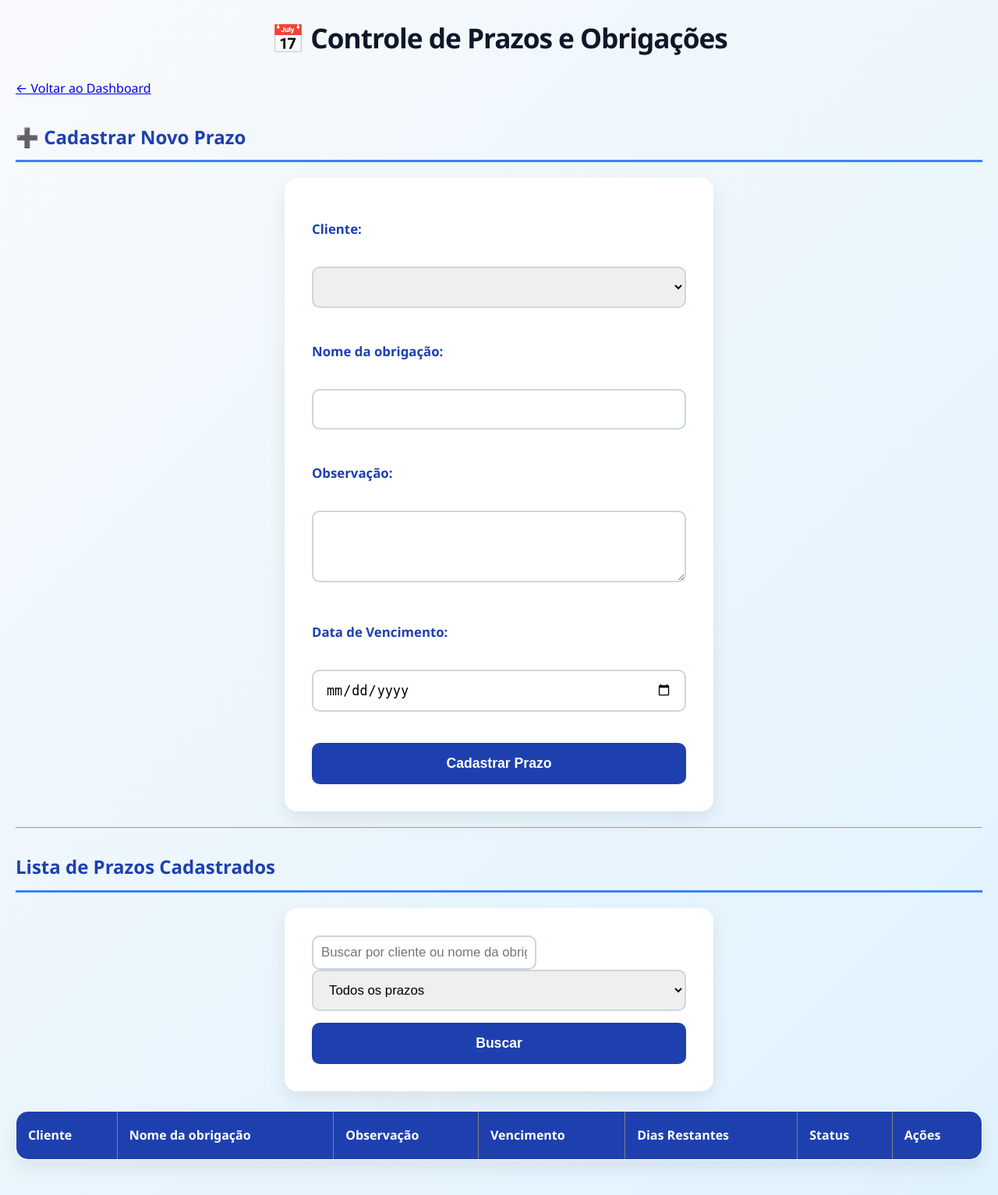
After one commit to MatheusBSS/ProjetoContabil, a Flask app: page /prazos in a window 1280 px wide. The commit adds this page. Shown: the whole page at 78% size. Run offline with Flask 3, Linux system fonts and the light colour scheme; the visitor is signed in with stand-in values (Sample User, id 1); lists and menus that the app fills with data are empty.

Commit message:
- Cadastro de prazos com nome da obrigação, observação e data de vencimento - Listagem com filtros dos prazos - Edição, marcação como concluído e exclusão de prazos - Alertas visuais de prazos próximos e vencidos - Validações obrigatórias em todos os campos - MelhoriaCSS - Correções de bugs

```diff
--- a/app.py
+++ b/app.py
@@ -1,112 +1,220 @@
-from flask import Flask, render_template, request, redirect, session
+from flask import Flask, render_template, request, redirect, session, flash
+from datetime import date
 
 app = Flask(__name__)
-app.secret_key = '123'
+app.secret_key = 'contmarinho'
 
 clientes = []
+prazos = []
 
 def formatar_cpf(cpf):
     cpf = ''.join(filter(str.isdigit, cpf))
     return f"{cpf[:3]}.{cpf[3:6]}.{cpf[6:9]}-{cpf[9:]}"
 
+
 def validar_cpf(cpf):
     cpf = ''.join(filter(str.isdigit, cpf))
-
     if len(cpf) != 11 or cpf == cpf[0] * 11:
         return False
-
     soma = sum(int(cpf[i]) * (10 - i) for i in range(9))
     dig1 = (soma * 10 % 11) % 10
-
     soma = sum(int(cpf[i]) * (11 - i) for i in range(10))
     dig2 = (soma * 10 % 11) % 10
+    return dig1 == int(cpf[9]) and dig2 == int(cpf[10])
 
-    return dig1 == int(cpf[9]) and dig2 == int(cpf[10])
+app.jinja_env.globals.update(formatar_cpf=formatar_cpf)
 
 @app.route('/', methods=['GET', 'POST'])
 def login():
     if request.method == 'POST':
-        user = request.form['usuario']
-        senha = request.form['senha']
+        if request.form['usuario'] == 'admin' and request.form['senha'] == '123':
+            session['logado'] = True
+            flash('Login realizado com sucesso!', 'success')
+            return redirect('/dashboard')
+    return render_template('login.html')
 
-        if user == 'admin' and senha == '123':
-            session['logado'] = True
-            return redirect('/dashboard')
-
-    return render_template('login.html')
 
 @app.route('/dashboard')
 def dashboard():
     if not session.get('logado'):
         return redirect('/')
-    return render_template('dashboard.html')
+
+    hoje = date.today()
+    prazos_proximos = len([p for p in prazos if p['status'] != 'Concluído' and (p['data_vencimento'] - hoje).days <= 7])
+    prazos_vencidos = len([p for p in prazos if p['status'] != 'Concluído' and (p['data_vencimento'] - hoje).days < 0])
+
+    urgentes = sorted([p for p in prazos if p['status'] == 'Pendente'], key=lambda p: p['data_vencimento'])[:5]
+
+    return render_template('dashboard.html',
+                           total_clientes=len(clientes),
+                           total_prazos=len(prazos),
+                           prazos_proximos=prazos_proximos,
+                           prazos_vencidos=prazos_vencidos,
+                           urgentes=urgentes)
 
 @app.route('/cadastrar', methods=['GET', 'POST'])
 def cadastrar():
     if request.method == 'POST':
-        nome = request.form['nome']
-        cpf = request.form['cpf']
-        contato = request.form['contato']
+        nome = request.form.get('nome', '').strip()
+        cpf = request.form.get('cpf', '').strip()
+        contato = request.form.get('contato', '').strip()
+
+        if not nome or not cpf or not contato:
+            flash('Todos os campos são obrigatórios!', 'error')
+            return redirect('/cadastrar')
 
         cpf_limpo = ''.join(filter(str.isdigit, cpf))
+        if not validar_cpf(cpf_limpo):
+            flash('CPF inválido!', 'error')
+            return redirect('/cadastrar')
 
-        # VALIDAR CPF
-        if not validar_cpf(cpf_limpo):
-            return "CPF inválido!"
+        for c in clientes:
+            if c['cpf'] == cpf_limpo or c['contato'] == contato:
+                flash('CPF ou telefone já cadastrado!', 'error')
+                return redirect('/cadastrar')
 
-        # VERIFICAR DUPLICADOS
-        for c in clientes:
-            if c['cpf'] == cpf_limpo:
-                return "CPF já cadastrado!"
-            if c['contato'] == contato:
-                return "Telefone já cadastrado!"
-
-        clientes.append({
-            'nome': nome,
-            'cpf': cpf_limpo,
-            'contato': contato
-        })
-
+        clientes.append({'nome': nome, 'cpf': cpf_limpo, 'contato': contato})
+        flash('Cliente cadastrado com sucesso!', 'success')
         return redirect('/clientes')
-
     return render_template('cadastrar.html')
 
+
 @app.route('/clientes')
-def listar():
+def listar_clientes():
+    if not session.get('logado'):
+        return redirect('/')
     return render_template('index.html', clientes=clientes)
 
+
 @app.route('/excluir/<int:id>')
-def excluir(id):
-    clientes.pop(id)
+def excluir_cliente(id):
+    if not session.get('logado'):
+        return redirect('/')
+    if 0 <= id < len(clientes):
+        clientes.pop(id)
+        flash('Cliente excluído com sucesso!', 'success')
     return redirect('/clientes')
 
+
 @app.route('/editar/<int:id>', methods=['GET', 'POST'])
-def editar(id):
+def editar_cliente(id):
+    if not session.get('logado'):
+        return redirect('/')
     if request.method == 'POST':
-        nome = request.form['nome']
-        cpf = request.form['cpf']
-        contato = request.form['contato']
+        nome = request.form.get('nome', '').strip()
+        cpf = request.form.get('cpf', '').strip()
+        contato = request.form.get('contato', '').strip()
+
+        if not nome or not cpf or not contato:
+            flash('Todos os campos são obrigatórios!', 'error')
+            return redirect('/clientes')
 
         cpf_limpo = ''.join(filter(str.isdigit, cpf))
-
         if not validar_cpf(cpf_limpo):
-            return "CPF inválido!"
+            flash('CPF inválido!', 'error')
+            return redirect('/clientes')
 
         for i, c in enumerate(clientes):
-            if i != id:
-                if c['cpf'] == cpf_limpo:
-                    return "CPF já cadastrado!"
-                if c['contato'] == contato:
-                    return "Telefone já cadastrado!"
+            if i != id and (c['cpf'] == cpf_limpo or c['contato'] == contato):
+                flash('CPF ou telefone já cadastrado!', 'error')
+                return redirect('/clientes')
 
-        clientes[id] = {
-            'nome': nome,
-            'cpf': cpf_limpo,
-            'contato': contato
-        }
-
+        clientes[id] = {'nome': nome, 'cpf': cpf_limpo, 'contato': contato}
+        flash('Cliente atualizado com sucesso!', 'success')
         return redirect('/clientes')
-
     return render_template('editar.html', cliente=clientes[id], id=id)
 
-app.run(debug=True)
+@app.route('/prazos', methods=['GET', 'POST'])
+def prazos_listar():
+    if not session.get('logado'):
+        return redirect('/')
+
+    busca = request.args.get('busca', '').lower()
+    filtro = request.args.get('filtro', 'todos')
+
+    if request.method == 'POST':
+        cliente_id = request.form.get('cliente_id')
+        nome_obrigacao = request.form.get('nome_obrigacao', '').strip()
+        observacao = request.form.get('observacao', '').strip()
+        data_venc = request.form.get('data_vencimento')
+
+        if not cliente_id or not nome_obrigacao or not data_venc:
+            flash('Todos os campos são obrigatórios!', 'error')
+            return redirect('/prazos')
+
+        cliente_id = int(cliente_id)
+        data_vencimento = date.fromisoformat(data_venc)
+        cliente_nome = next((c['nome'] for c in clientes if int(c['cpf']) == cliente_id), "Cliente não encontrado")
+
+        prazos.append({
+            'id': len(prazos),
+            'cliente_id': cliente_id,
+            'cliente_nome': cliente_nome,
+            'nome_obrigacao': nome_obrigacao,
+            'observacao': observacao,
+            'data_vencimento': data_vencimento,
+            'status': 'Pendente'
+        })
+        flash('Prazo cadastrado com sucesso!', 'success')
+        return redirect('/prazos')
+
+    prazos_filtrados = prazos
+    if busca:
+        prazos_filtrados = [p for p in prazos_filtrados if
+                            busca in p['cliente_nome'].lower() or busca in p['nome_obrigacao'].lower()]
+    if filtro == 'pendente':
+        prazos_filtrados = [p for p in prazos_filtrados if p['status'] == 'Pendente']
+    elif filtro == 'concluido':
+        prazos_filtrados = [p for p in prazos_filtrados if p['status'] == 'Concluído']
+
+    hoje = date.today()
+
+    return render_template('prazos.html',
+                           prazos=prazos_filtrados,
+                           clientes=clientes,
+                           busca=busca,
+                           filtro=filtro,
+                           hoje=hoje)
+
+
+@app.route('/editar_prazo/<int:id>', methods=['GET', 'POST'])
+def editar_prazo(id):
+    if not session.get('logado'):
+        return redirect('/')
+    if request.method == 'POST':
+        prazos[id]['nome_obrigacao'] = request.form['nome_obrigacao']
+        prazos[id]['observacao'] = request.form.get('observacao', '')
+        prazos[id]['data_vencimento'] = date.fromisoformat(request.form['data_vencimento'])
+        flash('Prazo atualizado com sucesso!', 'success')
+        return redirect('/prazos')
+    return render_template('editar_prazo.html', prazo=prazos[id], id=id)
+
+
+@app.route('/marcar_concluido/<int:id>')
+def marcar_concluido(id):
+    if not session.get('logado'):
+        return redirect('/')
+    if 0 <= id < len(prazos):
+        prazos[id]['status'] = 'Concluído'
+        flash('Prazo marcado como concluído!', 'success')
+    return redirect('/prazos')
+
+
+@app.route('/excluir_prazo/<int:id>')
+def excluir_prazo(id):
+    if not session.get('logado'):
+        return redirect('/')
+    if 0 <= id < len(prazos):
+        prazos.pop(id)
+        flash('Prazo excluído com sucesso!', 'success')
+    return redirect('/prazos')
+
+
+@app.route('/logout')
+def logout():
+    session.clear()
+    return redirect('/')
+
+
+if __name__ == '__main__':
+    app.run(debug=True)
--- a/static/style.css
+++ b/static/style.css
@@ -1,58 +1,199 @@
+* {
+    margin: 0;
+    padding: 0;
+    box-sizing: border-box;
+}
+
 body {
-    font-family: Arial;
-    background-color: #f4f6f8;
+    font-family: 'Segoe UI', system-ui, -apple-system, BlinkMacSystemFont, sans-serif;
+    background: linear-gradient(135deg, #f8fafc 0%, #e0f2fe 100%);
+    color: #1e2937;
+    line-height: 1.6;
+    min-height: 100vh;
+    padding: 20px;
+}
+
+h1 {
+    color: #0f172a;
+    font-size: 2.2rem;
+    margin-bottom: 25px;
     text-align: center;
+    font-weight: 700;
+    letter-spacing: -1px;
 }
 
 h2 {
-    color: #333;
+    color: #1e40af;
+    font-size: 1.5rem;
+    margin: 30px 0 15px;
+    padding-bottom: 10px;
+    border-bottom: 3px solid #3b82f6;
+}
+
+.container {
+    max-width: 1200px;
+    margin: 0 auto;
+}
+
+.card {
+    background: white;
+    border-radius: 16px;
+    box-shadow: 0 10px 25px rgba(0, 0, 0, 0.08);
+    padding: 30px;
+    margin-bottom: 25px;
 }
 
 form {
     background: white;
-    padding: 20px;
+    padding: 35px;
+    border-radius: 16px;
+    box-shadow: 0 10px 25px rgba(0, 0, 0, 0.08);
+    max-width: 550px;
     margin: 20px auto;
-    width: 300px;
-    border-radius: 10px;
-    box-shadow: 0px 0px 10px #ccc;
 }
 
-input {
-    width: 90%;
-    padding: 8px;
-    margin: 5px 0;
+label {
+    display: block;
+    margin: 18px 0 8px;
+    font-weight: 600;
+    color: #1e40af;
+    font-size: 1.05rem;
+}
+
+input, select, textarea {
+    width: 100%;
+    padding: 14px 16px;
+    border: 2px solid #cbd5e1;
+    border-radius: 10px;
+    font-size: 1.05rem;
+    transition: all 0.3s ease;
+}
+
+input:focus, select:focus, textarea:focus {
+    border-color: #3b82f6;
+    box-shadow: 0 0 0 4px rgba(59, 130, 246, 0.15);
+    outline: none;
 }
 
 button {
-    padding: 10px;
-    background: #2c7be5;
+    width: 100%;
+    padding: 16px;
+    background: #1e40af;
     color: white;
     border: none;
-    border-radius: 5px;
+    border-radius: 10px;
+    font-size: 1.1rem;
+    font-weight: bold;
     cursor: pointer;
+    margin-top: 15px;
+    transition: all 0.3s ease;
 }
 
 button:hover {
-    background: #1a5edb;
+    background: #3b82f6;
+    transform: translateY(-3px);
+    box-shadow: 0 8px 20px rgba(59, 130, 246, 0.3);
 }
 
-a {
+.botao {
     display: inline-block;
-    margin: 10px;
+    padding: 14px 28px;
+    background: #1e40af;
+    color: white;
     text-decoration: none;
-    color: #2c7be5;
+    border-radius: 10px;
+    font-weight: 600;
+    margin: 8px;
+    transition: all 0.3s ease;
 }
 
-ul {
-    list-style: none;
-    padding: 0;
+.botao:hover {
+    background: #3b82f6;
+    transform: translateY(-3px);
+    color: white;
 }
 
-li {
+table {
+    width: 100%;
+    border-collapse: collapse;
     background: white;
-    margin: 10px auto;
-    padding: 10px;
-    width: 400px;
-    border-radius: 8px;
-    box-shadow: 0px 0px 5px #ccc;
+    border-radius: 16px;
+    overflow: hidden;
+    box-shadow: 0 10px 25px rgba(0, 0, 0, 0.08);
+    margin: 25px 0;
 }
+
+th {
+    background: #1e40af;
+    color: white;
+    padding: 18px 15px;
+    text-align: left;
+    font-weight: 600;
+}
+
+td {
+    padding: 16px 15px;
+    border-bottom: 1px solid #e2e8f0;
+}
+
+tr:hover {
+    background: #f1f5f9;
+}
+
+.flash {
+    padding: 14px 20px;
+    margin: 15px 0;
+    border-radius: 10px;
+    font-weight: 600;
+    text-align: center;
+}
+
+.flash.success {
+    background: #d1fae5;
+    color: #10b981;
+    border: 1px solid #10b981;
+}
+
+.flash.error {
+    background: #fee2e2;
+    color: #ef4444;
+    border: 1px solid #ef4444;
+}
+
+.resumo {
+    display: flex;
+    flex-wrap: wrap;
+    gap: 20px;
+    justify-content: center;
+    margin: 25px 0;
+}
+
+.resumo p {
+    background: white;
+    padding: 20px 30px;
+    border-radius: 12px;
+    box-shadow: 0 6px 20px rgba(0, 0, 0, 0.07);
+    font-size: 1.2rem;
+    font-weight: 600;
+    min-width: 220px;
+    text-align: center;
+}
+
+@media (max-width: 768px) {
+    body {
+        padding: 15px;
+    }
+
+    h1 {
+        font-size: 1.9rem;
+    }
+
+    form {
+        padding: 25px;
+        margin: 15px;
+    }
+
+    table {
+        font-size: 0.95rem;
+    }
+}
--- /dev/null
+++ b/templates/prazos.html
@@ -0,0 +1,94 @@
+<!DOCTYPE html>
+<html lang="pt-br">
+<head>
+    <meta charset="UTF-8">
+    <meta name="viewport" content="width=device-width, initial-scale=1.0">
+    <title>Prazos Contábeis</title>
+    <link rel="stylesheet" href="{{ url_for('static', filename='style.css') }}">
+</head>
+<body>
+    <h1>📅 Controle de Prazos e Obrigações</h1>
+    <a href="/dashboard">← Voltar ao Dashboard</a>
+
+    <!-- Mensagens de Feedback -->
+    {% with messages = get_flashed_messages(with_categories=true) %}
+        {% if messages %}
+            {% for category, message in messages %}
+                <div class="flash {{ category }}">{{ message }}</div>
+            {% endfor %}
+        {% endif %}
+    {% endwith %}
+
+    <h2>➕ Cadastrar Novo Prazo</h2>
+    <form method="POST">
+        <label>Cliente:</label><br>
+        <select name="cliente_id" required>
+            {% for cliente in clientes %}
+                <option value="{{ cliente['cpf'] }}">{{ cliente['nome'] }}</option>
+            {% endfor %}
+        </select><br><br>
+
+        <label>Nome da obrigação:</label><br>
+        <input type="text" name="nome_obrigacao" required><br><br>
+
+        <label>Observação:</label><br>
+        <textarea name="observacao" rows="3"></textarea><br><br>
+
+        <label>Data de Vencimento:</label><br>
+        <input type="date" name="data_vencimento" required><br><br>
+
+        <button type="submit">Cadastrar Prazo</button>
+    </form>
+
+    <hr>
+
+    <h2>Lista de Prazos Cadastrados</h2>
+
+    <!-- Busca e Filtro -->
+    <form method="GET">
+        <input type="text" name="busca" placeholder="Buscar por cliente ou nome da obrigação"
+               value="{{ busca }}" style="width:60%; display:inline-block; padding:10px;">
+        <select name="filtro">
+            <option value="todos">Todos os prazos</option>
+            <option value="pendente" {% if filtro == 'pendente' %}selected{% endif %}>Pendentes</option>
+            <option value="concluido" {% if filtro == 'concluido' %}selected{% endif %}>Concluídos</option>
+        </select>
+        <button type="submit">Buscar</button>
+    </form>
+
+    <table border="1" width="100%">
+        <tr>
+            <th>Cliente</th>
+            <th>Nome da obrigação</th>
+            <th>Observação</th>
+            <th>Vencimento</th>
+            <th>Dias Restantes</th>
+            <th>Status</th>
+            <th>Ações</th>
+        </tr>
+        {% for prazo in prazos %}
+        <tr>
+            <td>{{ prazo['cliente_nome'] }}</td>
+            <td>{{ prazo['nome_obrigacao'] }}</td>
+            <td>{{ prazo['observacao'] or '-' }}</td>
+            <td>{{ prazo['data_vencimento'] }}</td>
+            <td>
+                {% set dias = (prazo['data_vencimento'] - hoje).days %}
+                <span style="{% if dias < 0 %}color:#b91c1c; font-weight:bold;{% elif dias <= 7 %}color:#dc2626; font-weight:bold;{% elif dias <= 15 %}color:#d97706;{% endif %}">
+                    {{ dias }} dias
+                </span>
+            </td>
+            <td>{{ prazo['status'] }}</td>
+            <td>
+                <a href="/editar_prazo/{{ prazo['id'] }}">Editar</a> |
+                {% if prazo['status'] != 'Concluído' %}
+                    <a href="/marcar_concluido/{{ prazo['id'] }}">Concluir</a> |
+                {% endif %}
+                <a href="/excluir_prazo/{{ prazo['id'] }}"
+                   onclick="return confirm('Tem certeza que deseja excluir este prazo?')">Excluir</a>
+            </td>
+        </tr>
+        {% endfor %}
+    </table>
+</body>
+</html>
```
Also changed, not shown: templates/cadastrar.html (+22 -9 lines), templates/dashboard.html (+16 -5 lines), templates/editar.html (+23 -9 lines), templates/editar_prazo.html (added, +35 -0 lines), templates/index.html (+35 -18 lines).
